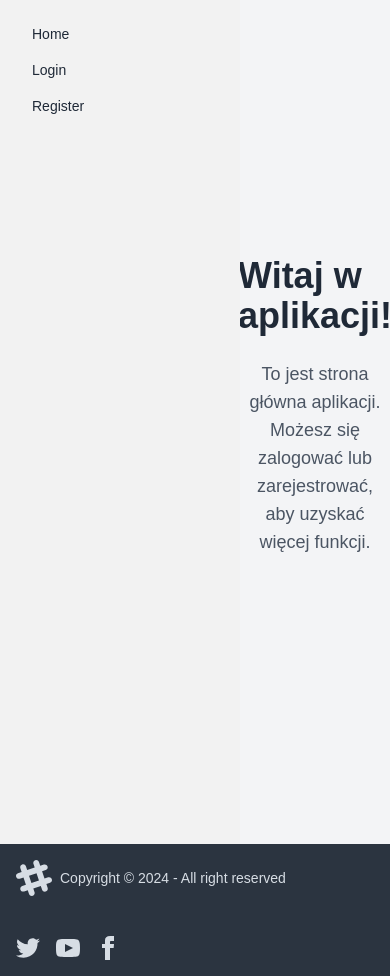
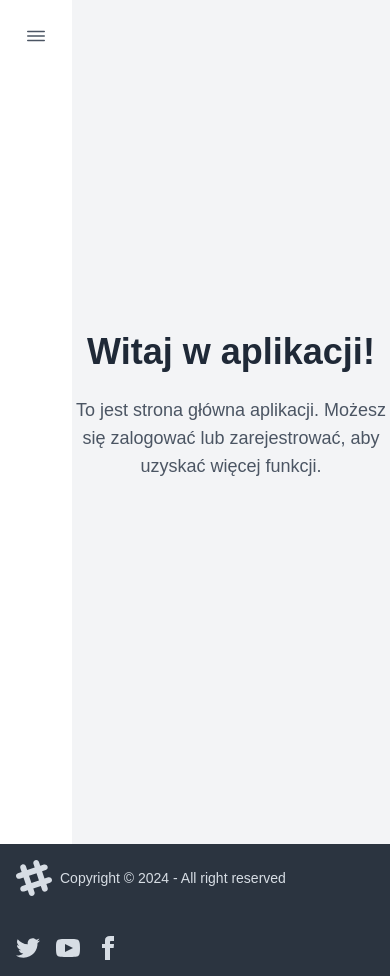
Before and after one commit to Dylo98/my-app, a Next.js app: page / in a window 390 px wide. Built offline with nearby package versions, Linux system fonts and the light colour scheme; no server answers.

Commit message:
sidebar for mobile

```diff
--- a/components/SideBar.jsx
+++ b/components/SideBar.jsx
@@ -1,9 +1,11 @@
 'use client';
 import Link from 'next/link';
 import { useAuth } from '@/app/lib/firebase/AuthContext';
+import { useState } from 'react';
 
 function SideBar({ children }) {
   const { user, logout } = useAuth();
+  const [isMenuOpen, setIsMenuOpen] = useState(false);
 
   const handleLogout = async () => {
     try {
@@ -13,17 +15,87 @@ function SideBar({ children }) {
     }
   };
 
+  const toggleMenu = () => {
+    setIsMenuOpen(!isMenuOpen);
+  };
+
+  const closeMenu = () => {
+    setIsMenuOpen(false);
+  };
+
   return (
     <>
-      <div className="drawer drawer-open">
-        <input id="my-drawer" type="checkbox" className="drawer-toggle" />
-        <div className="drawer-content">{children}</div>
-        <div className="drawer-side">
-          <label
-            htmlFor="my-drawer"
-            aria-label="close sidebar"
-            className="drawer-overlay"></label>
-          <ul className="menu bg-base-200 text-base-content min-h-full w-60 p-4">
+      <div className="lg:hidden p-4">
+        <button
+          onClick={toggleMenu}
+          aria-label="Toggle menu"
+          className="p-2 text-gray-600 focus:outline-none focus:ring-2 focus:ring-gray-600">
+          <svg
+            xmlns="http://www.w3.org/2000/svg"
+            fill="none"
+            viewBox="0 0 24 24"
+            strokeWidth={1.5}
+            stroke="currentColor"
+            className="w-6 h-6">
+            <path
+              strokeLinecap="round"
+              strokeLinejoin="round"
+              d="M3.75 7.5h16.5m-16.5 4.5h16.5m-16.5 4.5h16.5"
+            />
+          </svg>
+        </button>
+      </div>
+
+      <div className="drawer lg:drawer-open">
+        <input
+          id="my-drawer"
+          type="checkbox"
+          className="drawer-toggle"
+          checked={isMenuOpen}
+          readOnly
+        />
+
+        <div
+          className={`drawer-content flex justify-center items-center min-h-screen bg-gray-900 transition-all`}>
+          {children}
+        </div>
+
+        <div
+          className={`drawer-side ${isMenuOpen ? 'block' : 'hidden'} lg:block`}>
+          {isMenuOpen && (
+            <div
+              className="absolute inset-0 bg-black opacity-50 lg:hidden"
+              onClick={closeMenu}></div>
+          )}
+
+          <div
+            className={`bg-base-200 text-base-content min-h-screen ${
+              isMenuOpen ? 'w-full' : 'w-72'
+            } lg:w-72 p-4 relative`}>
+            <div className="flex justify-between items-center mb-4 lg:hidden">
+              <h2 className="text-lg font-bold">Menu</h2>
+              <button
+                onClick={closeMenu}
+                aria-label="Close menu"
+                className="p-2 text-gray-600 focus:outline-none focus:ring-2 focus:ring-gray-600">
+                <svg
+                  xmlns="http://www.w3.org/2000/svg"
+                  fill="none"
+                  viewBox="0 0 24 24"
+                  strokeWidth={1.5}
+                  stroke="currentColor"
+                  className="w-6 h-6">
+                  <path
+                    strokeLinecap="round"
+                    strokeLinejoin="round"
+                    d="M6 18L18 6M6 6l12 12"
+                  />
+                </svg>
+              </button>
+            </div>
+
+            {/* Lista menu */}
+            <ul className="menu space-y-2">
               <li>
                 <Link href="/">Home</Link>
               </li>
@@ -57,6 +129,7 @@ function SideBar({ children }) {
             </ul>
           </div>
         </div>
+      </div>
     </>
   );
 }
```
Lines whose indentation alone changed are shown as unchanged.
